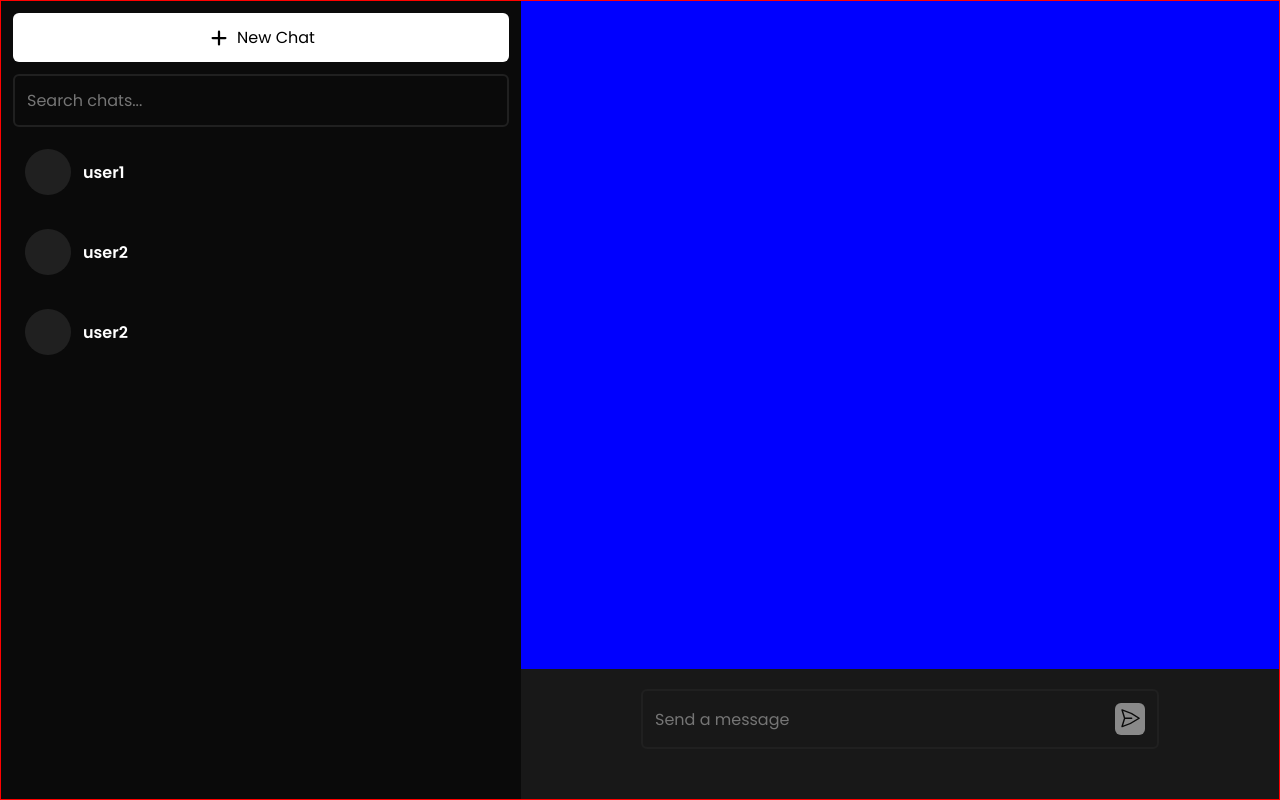
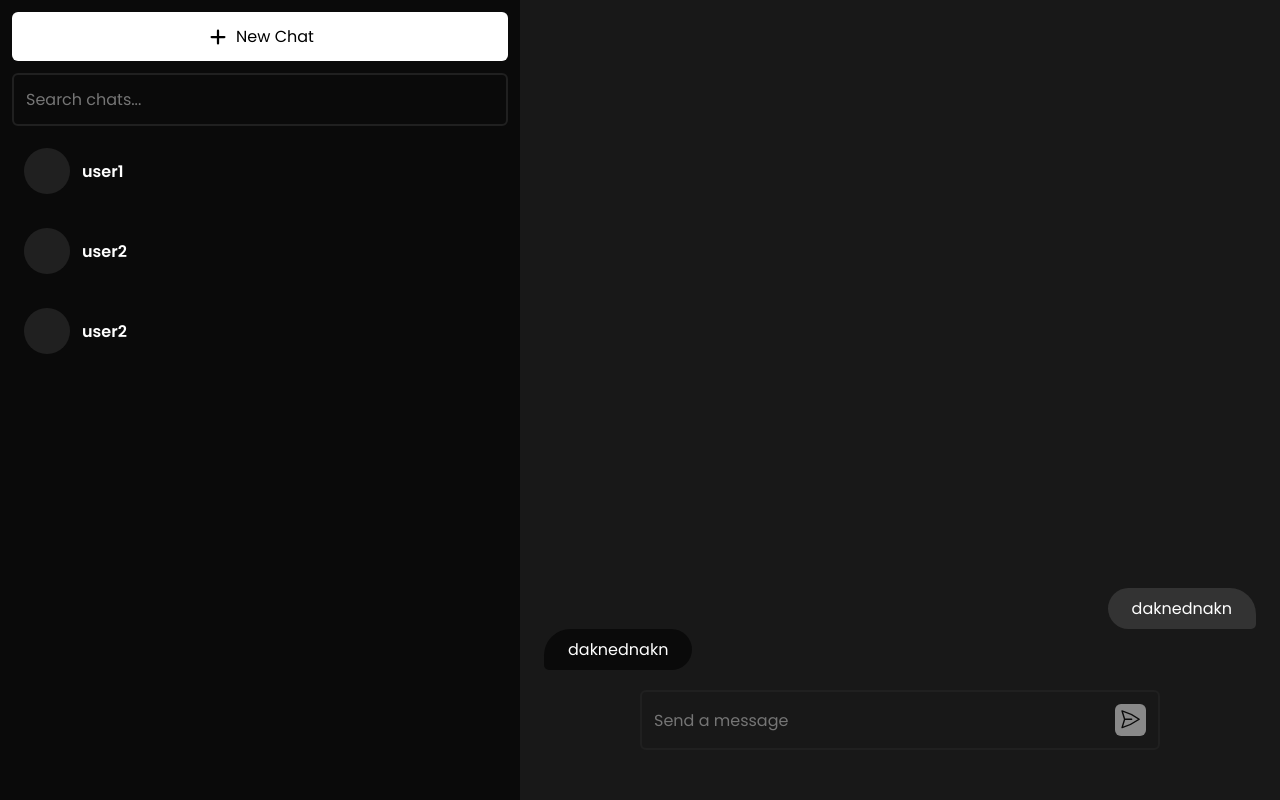
Before and after one commit to mikaelstl/pw2_exercise2_front, a React (Vite) app: page / in a window 1280 px wide. Built offline with nearby package versions, Linux system fonts and the light colour scheme.

Commit message:
feat: created MessageCard / adjusting css to align messages on screen corners

```diff
--- a/src/App.tsx
+++ b/src/App.tsx
@@ -23,8 +23,6 @@ const Content = styled.div`
   height: 100vh;
 
   overflow: hidden;
-
-  border: 1px solid red;
 `
 
 function App() {
--- a/src/assets/palette.ts
+++ b/src/assets/palette.ts
@@ -2,7 +2,8 @@ const Palette = {
   details: '#202020',
   chat_hover: 'rgba(32,32,32,0.3)',
   chats: '#0A0A0A',
-  action_buttons: '#898989'
+  action_buttons: '#898989',
+  message: "#333333"
 }
 
 export default Palette;
--- a/src/components/ChatArea/index.tsx
+++ b/src/components/ChatArea/index.tsx
@@ -1,5 +1,11 @@
+import { MessageCard } from "../MessageCard";
+import { Container } from "./style";
+
 export function ChatArea() {
   return (
-    <div className="chat-area" style={{backgroundColor: "blue"}}></div>
+    <Container className="chat-area">
+      <MessageCard className="my-messages"/>
+      <MessageCard className="recived-messages"/>
+    </Container>
   )
 }
--- /dev/null
+++ b/src/components/ChatArea/style.ts
@@ -0,0 +1,32 @@
+import styled from "styled-components";
+import Palette from "../../assets/palette";
+
+const Container = styled.div`
+  position: relative;
+
+  display: flex;
+  flex-direction: column;
+  justify-content: flex-end;
+
+  padding: 0px 24px;
+
+  .my-messages {
+    background-color: ${Palette.message};
+    border-top-right-radius: 64px;
+    border-bottom-right-radius: 12px;
+
+    align-self: flex-end;
+  }
+
+  .recived-messages {
+    background-color: ${Palette.chats};
+    border-top-left-radius: 64px;
+    border-bottom-left-radius: 12px;
+
+    align-self: flex-start;
+  }
+`;
+
+export {
+  Container,
+}
--- /dev/null
+++ b/src/components/MessageCard/index.tsx
@@ -0,0 +1,11 @@
+import { Container } from "./style";
+
+interface MessageCardProps {
+  className: string
+}
+
+export function MessageCard(props: MessageCardProps) {
+  return (
+    <Container className={props.className}>daknednakn</Container>
+  )
+}
--- /dev/null
+++ b/src/components/MessageCard/style.ts
@@ -0,0 +1,16 @@
+import styled from "styled-components";
+import Palette from "../../assets/palette";
+
+const Container = styled.div`
+  width: fit-content;
+  max-width: 520px;
+  height: min-content;
+
+  border-radius: 50px;
+
+  padding: 8px 24px;
+`
+
+export {
+  Container
+}
```
